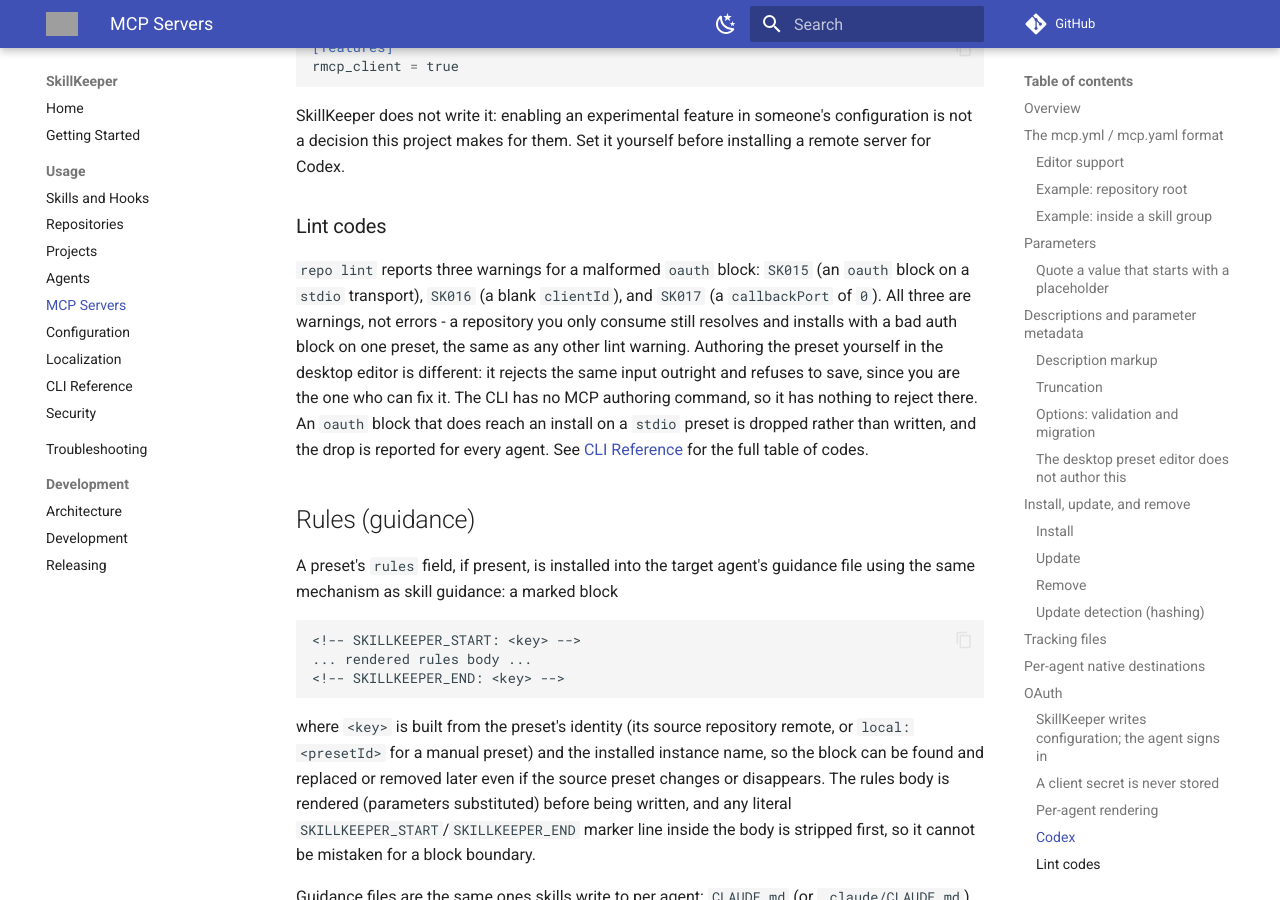
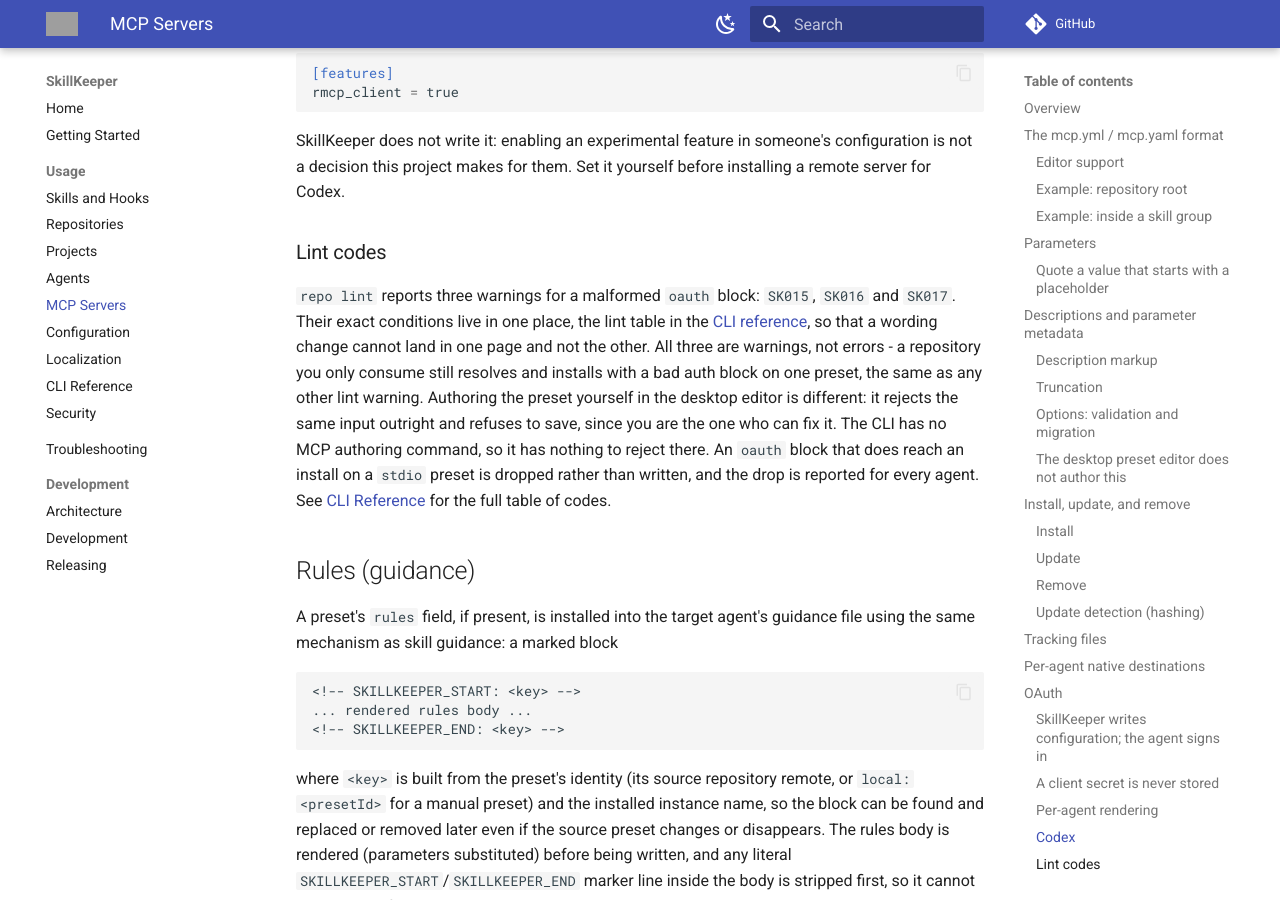
Before and after one commit to lorem-dev/skillkeeper, an MkDocs documentation site: the page built from docs/usage/mcp.md, in a window 1280 px wide and 900 px high, scrolled down 12134 px. Built offline with MkDocs 1.6.1 and Material for MkDocs 9.7.7, drawn with Linux system fonts in a browser that asks for light colours; comment, search, counter and statistics services are not loaded; the version menu is left out; some of the changed text lies outside the part shown; grey boxes are pictures that could not be loaded.

```diff
--- a/docs/usage/mcp.md
+++ b/docs/usage/mcp.md
@@ -143,8 +143,10 @@ Both files exist for real in the
 [skillkeeper-test-repo](https://github.com/lorem-dev/skillkeeper-test-repo)
 fixture repository:
 [`mcp.yml`](https://github.com/lorem-dev/skillkeeper-test-repo/blob/main/mcp.yml)
-declares seven ungrouped presets covering all three transports, with and
-without parameters, headers, `rules`, and `oauth`;
+declares nine ungrouped presets covering all three transports, with and
+without parameters, headers, `rules`, `oauth`, descriptions and
+option-constrained parameters -- including two invalid on purpose, for the
+lint checks;
 [`tooling/mcp.yml`](https://github.com/lorem-dev/skillkeeper-test-repo/blob/main/tooling/mcp.yml)
 declares one preset in the `tooling` group.
 
@@ -561,9 +563,10 @@ yourself before installing a remote server for Codex.
 
 ### Lint codes
 
-`repo lint` reports three warnings for a malformed `oauth` block: `SK015`
-(an `oauth` block on a `stdio` transport), `SK016` (a blank `clientId`), and
-`SK017` (a `callbackPort` of `0`). All three are warnings, not errors - a
+`repo lint` reports three warnings for a malformed `oauth` block: `SK015`,
+`SK016` and `SK017`. Their exact conditions live in one place, the lint table
+in the [CLI reference](cli.md), so that a wording change cannot land in one
+page and not the other. All three are warnings, not errors - a
 repository you only consume still resolves and installs with a bad auth
 block on one preset, the same as any other lint warning. Authoring the
 preset yourself in the desktop editor is different: it rejects the same
```
Also changed, not shown: docs/development/development.md (+2 -1 lines), 6 other files.
